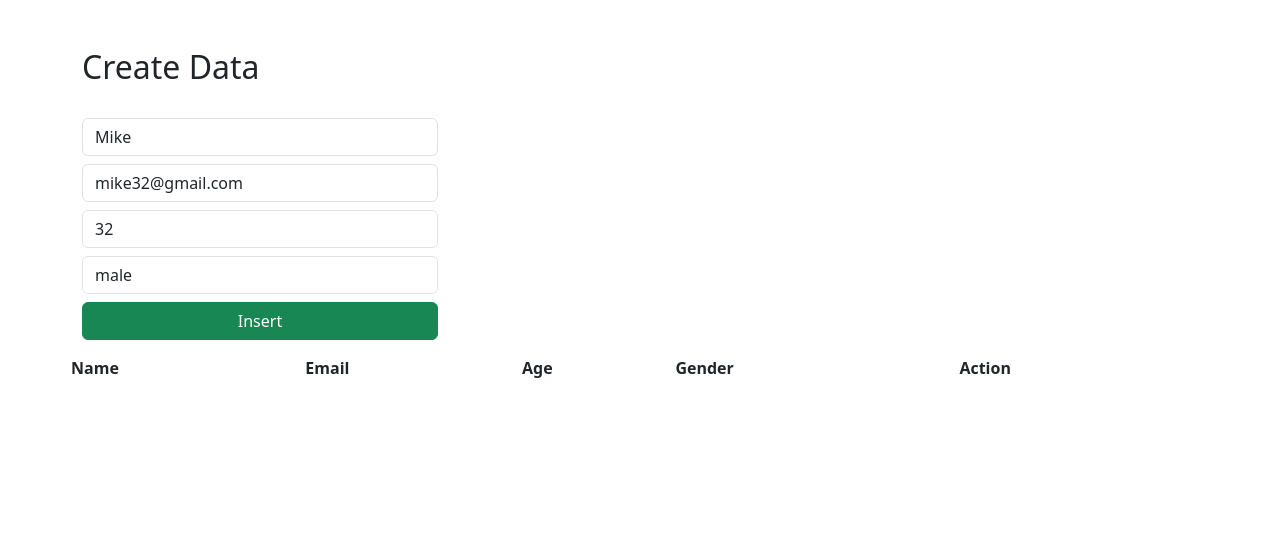
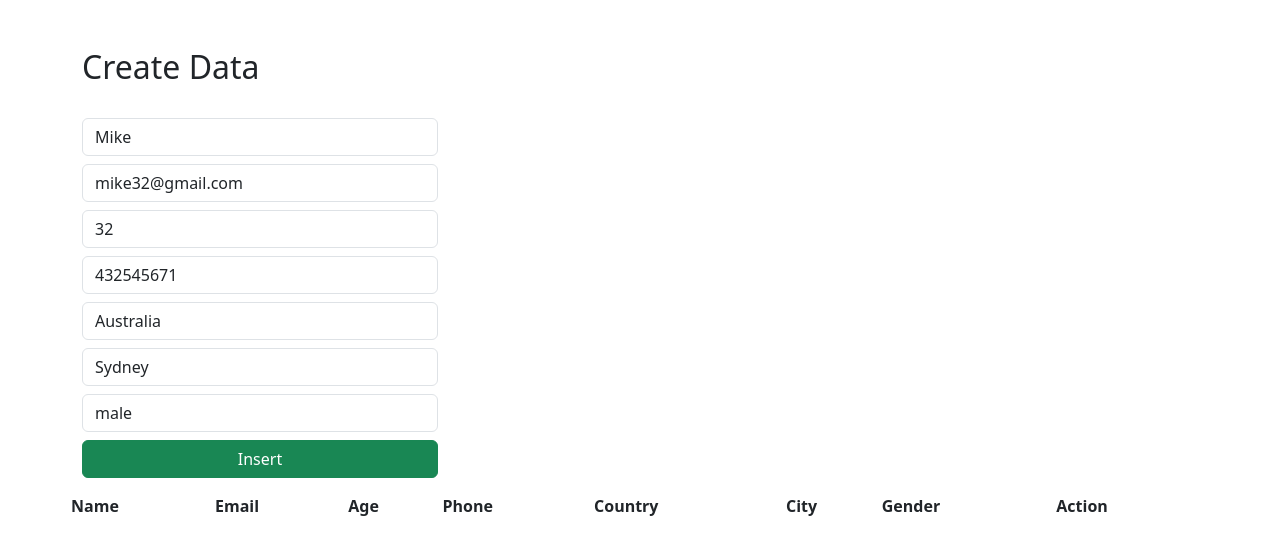
Before and after one commit to abstractsam/samdjango, a Django app: page /update/5 in a window 1280 px wide. Shown: the part 16-571 px from the top of the page. Run offline with Django 4.2, Linux system fonts and the light colour scheme; data comes from the database, SQL or seed files in the repository; both versions use the stored data as it was after the commit; lists and menus that the app fills with data are empty.

Commit message:
new commit

```diff
--- a/samdjangoproject/models.py
+++ b/samdjangoproject/models.py
@@ -6,6 +6,9 @@
 class People(models.Model):
     name = models.CharField(max_length=30, blank=False, null=False)
     email = models.EmailField()
+    phone = models.IntegerField(default=1, max_length=30)
+    country = models.CharField(default='Kenya', max_length=30)
+    city = models.CharField(default='Nairobi', max_length=30)
     age = models.IntegerField()
     gender = models.CharField(max_length=30, blank=False, null=False)
 
--- a/samdjangoproject/views.py
+++ b/samdjangoproject/views.py
@@ -23,6 +23,9 @@
     if request.method == "POST":
         name = request.POST.get('name')
         email = request.POST.get('email')
+        phone = request.POST.get('phone')
+        country = request.POST.get('country')
+        city = request.POST.get('city')
         age = request.POST.get('age')
         gender = request.POST.get('gender')
 
@@ -30,6 +33,9 @@
         edit_data.name = name
         edit_data.email = email
         edit_data.age = age
+        edit_data.phone = phone
+        edit_data.country = country
+        edit_data.city = city
         edit_data.gender = gender
         edit_data.save()
 
@@ -44,10 +50,13 @@
     if request.method == "POST":
         name = request.POST.get('name')
         email = request.POST.get('email')
+        phone = request.POST.get('phone')
         age = request.POST.get('age')
+        country = request.POST.get('country')
+        city = request.POST.get('city')
         gender = request.POST.get('gender')
 
-        query = People.objects.create(name=name, email=email, age=age, gender=gender)
+        query = People.objects.create(name=name, email=email, country=country, city=city, phone=phone, age=age, gender=gender)
         query.save()
         return redirect("/")
     return render(request, "index.html")
--- a/templates/edit.html
+++ b/templates/edit.html
@@ -35,8 +35,22 @@
 
  <div class="form-group">
  <input type="number" value="{{ dta.age }}" class="form-control mt-2" placeholder="Age" name="age" required>
+ </div>
 
+    <div class="form-group">
+ <input type="number" value="{{ dta.phone }}" class="form-control mt-2" placeholder="Phone Number" name="phone" required>
  </div>
+
+<div class="form-group">
+ <input type="text" value="{{ dta.country }}" class="form-control mt-2" placeholder="Country" name="country" required>
+ </div>
+
+ <div class="form-group">
+ <input type="text" value="{{ dta.city }}" class="form-control mt-2" placeholder="City" name="city" required>
+ </div>
+
+
+
 
 
  <div class="form-group mt-2">
@@ -63,6 +77,9 @@
  <th>Name</th>
  <th>Email</th>
  <th>Age</th>
+ <th>Phone</th>
+ <th>Country</th>
+ <th>City</th>
  <th>Gender</th>
  <th>Action</th>
  </tr>
@@ -73,6 +90,9 @@
  <th>{{ d.name }}</th>
  <th>{{ d.email }}</th>
  <th>{{ d.age }}</th>
+ <th>{{ d.phone }}</th>
+ <th>{{ d.country }}</th>
+ <th>{{ d.city }}</th>
  <th>{{ d.gender }}</th>
  <th>
  <button>
@@ -81,6 +101,7 @@
  </button>
 
  <button>Update</button>
+ <button>Delete</button>
 
  </th>
  </tr>
```
Also changed, not shown: templates/index.html (+19 -1 lines), db.sqlite3, samdjangoproject/migrations/0004_people_phone.py (added), samdjangoproject/migrations/0005_alter_people_phone.py (added), samdjangoproject/migrations/0006_people_city_people_country.py (added), samdjangoproject/migrations/0007_alter_people_city_alter_people_country_and_more.py (added), 2 other files.
